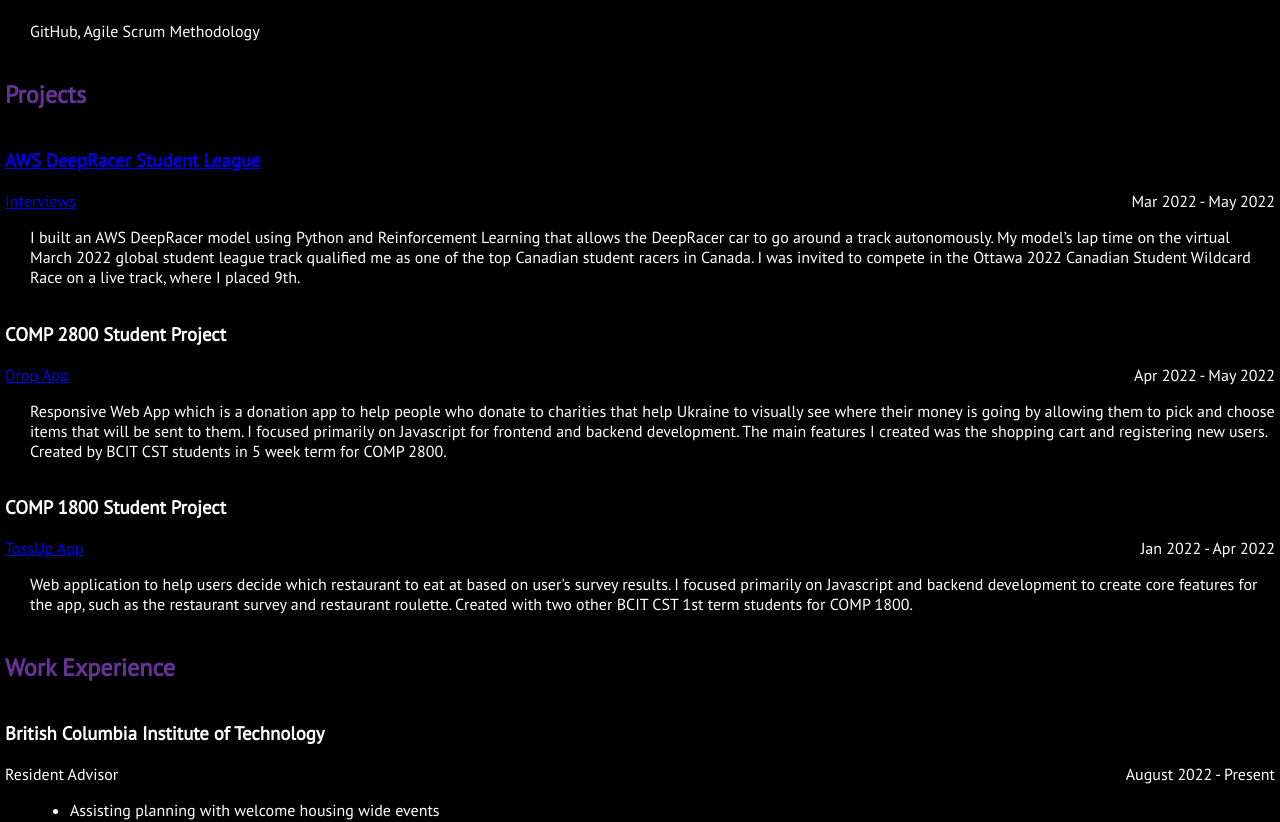
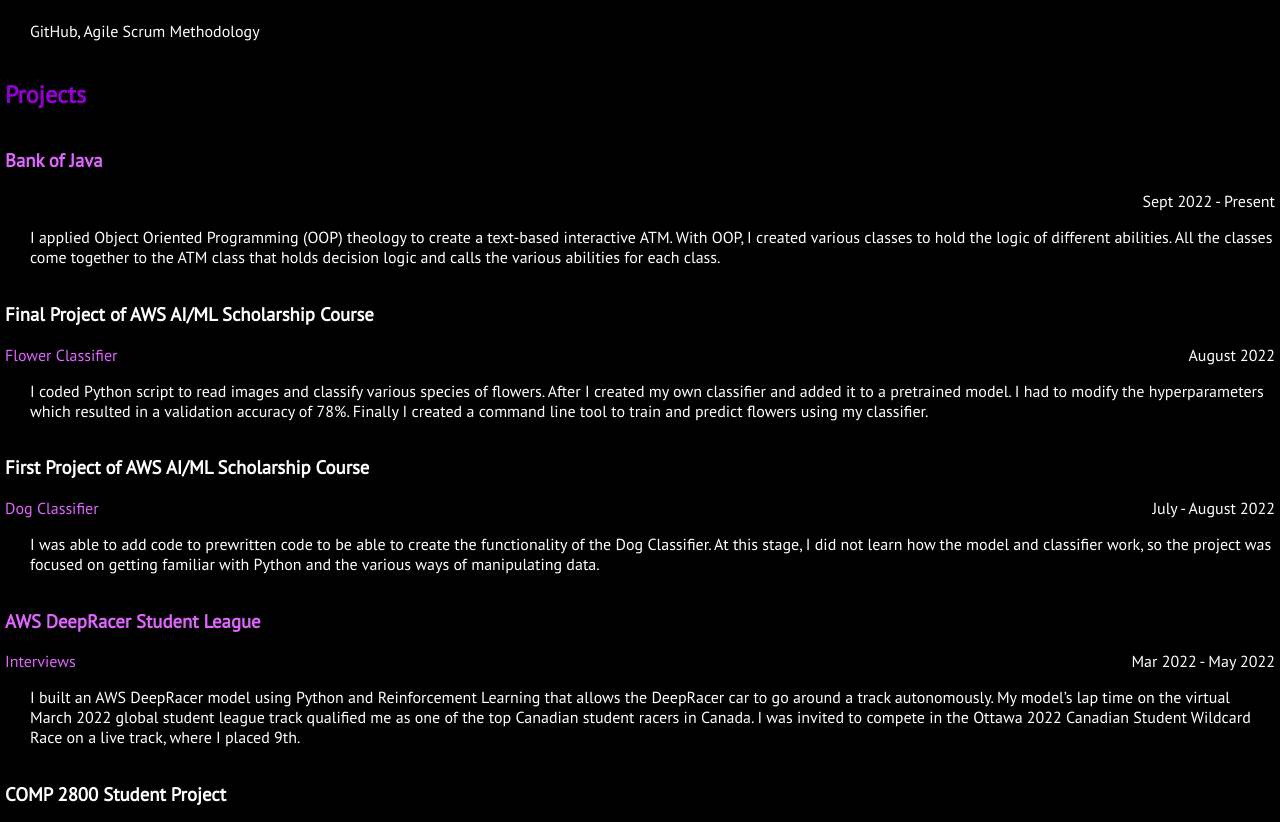
Before and after one commit to pdychinco/personalwebsite, a React (Create React App) app: page / in a window 1280 px wide. Shown: the part 1060-1882 px from the top of the page. Built offline with nearby package versions, Linux system fonts and the light colour scheme.

Commit message:
Added personal projects to website

```diff
--- a/src/App.css
+++ b/src/App.css
@@ -51,6 +51,19 @@
   height: 100%;
 }
 
+.Heading {
+  color: darkviolet;
+}
+
+a {
+  text-decoration: none;
+  color: #E065FF;
+}
+
+a:hover {
+  color: #3C4FFF;
+}
+
 #root {
   margin: 0;
   padding: 0;
@@ -98,9 +111,6 @@
   padding: 0;
 }
 
-.Heading {
-  color: rebeccapurple;
-}
 .Welcome, .Skills, .Projects, .Experience, .Education{
   background-color: black;
   padding: 1px 5px;
@@ -131,7 +141,7 @@
 }
 
 
-#project1, #project2, #project3, #exp1, #exp2, #exp3, #exp4, #educ1, #educ2, #educ3{
+#project1, #project2, #project3, #project4, #project5, #project6, #exp1, #exp2, #exp3, #exp4, #educ1, #educ2, #educ3{
   display: grid;
   grid-template-columns: 50% 50%;
   grid-template-rows: auto;
--- a/src/App.js
+++ b/src/App.js
@@ -4,7 +4,7 @@
 import cover from './img/background.jpg';
 
 function HeaderItem(props) {
-    return(
+    return (
         <div className={props.category + "Header"}>
             <a href={"#" + props.category}>{props.category}</a>
         </div>
@@ -22,7 +22,8 @@
         document.getElementById("root").style.marginLeft = "0";
     }
     return (
-      <div id="welcome" className="Welcome" style={{ backgroundImage:`url(${cover}`, backgroundRepeat:"no-repeat", backgroundSize:"contain"}}>
+        <div id="welcome" className="Welcome"
+             style={{backgroundImage: `url(${cover}`, backgroundRepeat: "no-repeat", backgroundSize: "contain"}}>
             <button className="openbtn" onClick={openNav}>☰</button>
             <div id="mySidebar" className="sidebar">
                 <a href="javascript:void(0)" className="closebtn" onClick={closeNav}>×</a>
@@ -35,7 +36,8 @@
                 <h1 id="name">PRINCETON <span>DYCHINCO</span></h1>
                 <h3 className="introDetails">CST Co-op Student</h3>
                 <h3 className="introDetails">AWS AI/ML Scholarship Recipient Fall 2022</h3>
-          <h4 className="introDetails">Finished Top 10 in Ottawa 2022 Canadian Student Wildcard Race of AWS DeepRacer Student League</h4>
+                <h4 className="introDetails">Finished Top 10 in Ottawa 2022 Canadian Student Wildcard Race of AWS
+                    DeepRacer Student League</h4>
             </div>
         </div>
     );
@@ -44,15 +46,14 @@
 function Content() {
     return (
         <div className="Content">
-        <Welcome />
-        <Skills />
-        <Projects />
-        <Experience />
-        <Education />
+            <Welcome/>
+            <Skills/>
+            <Projects/>
+            <Experience/>
+            <Education/>
         </div>
     );
 }
-
 
 
 function Skills() {
@@ -72,48 +73,82 @@
 }
 
 function Projects() {
-    return(
+    return (
         <div id="Projects" className="Projects">
             <h2 className="Heading">Projects</h2>
             <div id="project1">
+                <a href="https://github.com/pdychinco/bankOfJava"><h3 className="name">Bank of Java</h3></a>
+                <span className="date">Sept 2022 - Present</span><br/>
+                <p className="description">I applied Object Oriented Programming (OOP) theology to create a text-based
+                    interactive ATM. With OOP, I created various classes to hold the logic of different abilities. All
+                    the classes come together to the ATM class that holds decision logic and calls the various abilities
+                    for each class.</p>
+            </div>
+            <div id="project2">
+                <h3 className="name">Final Project of AWS AI/ML Scholarship Course</h3>
+                <span className="date">August 2022</span><br/>
+
+                <a href="https://github.com/pdychinco/flowerclassifier">Flower Classifier</a>
+                <p className="description">I coded Python script to read images and classify various species of flowers.
+                    After I created my own classifier and added it to a pretrained model. I had to modify the
+                    hyperparameters which resulted in a validation accuracy of 78%. Finally I created a command line
+                    tool to train and predict flowers using my classifier.</p>
+            </div>
+            <div id="project3">
+                <h3 className="name">First Project of AWS AI/ML Scholarship Course</h3>
+                <span className="date">July - August 2022</span><br/>
+
+                <a href="https://github.com/pdychinco/dogclassifier">Dog Classifier</a>
+                <p className="description">I was able to add code to prewritten code to be able to create the
+                    functionality of the Dog Classifier. At this stage, I did not learn how the model and classifier
+                    work, so the project was focused on getting familiar with Python and the various ways of
+                    manipulating data.</p>
+            </div>
+            <div id="project4">
                 <a className="name" href="https://aws.amazon.com/deepracer/"><h3>AWS DeepRacer Student League</h3></a>
                 <span className="date">Mar 2022 - May 2022</span><br/>
 
                 <a href="https://linkmix.co/10172673">Interviews</a>
-            <p className="description">I built an AWS DeepRacer model using Python and Reinforcement Learning that allows the DeepRacer car to
+                <p className="description">I built an AWS DeepRacer model using Python and Reinforcement Learning that
+                    allows the DeepRacer car to
                     go around a
                     track autonomously.
-                My model’s lap time on the virtual March 2022 global student league track qualified me as one of the top
+                    My model’s lap time on the virtual March 2022 global student league track qualified me as one of the
+                    top
                     Canadian
                     student racers in Canada.
                     I was invited to compete in the Ottawa 2022 Canadian Student Wildcard Race on a live track, where I
                     placed 9th.</p>
             </div>
 
-        <div id="project2">
+            <div id="project5">
                 <h3 className="name">COMP 2800 Student Project</h3>
                 <span className="date">Apr 2022 - May 2022</span><br/>
 
                 <a href="https://agile-earth-44618.herokuapp.com">Drop App</a>
-            <p className="description">Responsive Web App which is a donation app to help people who donate to charities that help Ukraine to
+                <p className="description">Responsive Web App which is a donation app to help people who donate to
+                    charities that help Ukraine to
                     visually see
                     where their money is going by allowing them to pick and choose items that will be sent to them. I
                     focused primarily
                     on
-                Javascript for frontend and backend development. The main features I created was the shopping cart and
+                    Javascript for frontend and backend development. The main features I created was the shopping cart
+                    and
                     registering
                     new
                     users. Created by BCIT CST students in 5 week term for COMP 2800.</p>
             </div>
 
-        <div id="project3">
+            <div id="project6">
                 <h3 className="name">COMP 1800 Student Project</h3>
                 <span className="date">Jan 2022 - Apr 2022</span><br/>
 
                 <a href="https://comp1800-bby08-a726f.web.app">TossUp App</a>
-            <p className="description">Web application to help users decide which restaurant to eat at based on user's survey results. I focused
+                <p className="description">Web application to help users decide which restaurant to eat at based on
+                    user's survey results. I focused
                     primarily
-                on Javascript and backend development to create core features for the app, such as the restaurant survey
+                    on Javascript and backend development to create core features for the app, such as the restaurant
+                    survey
                     and
                     restaurant roulette. Created with two other BCIT CST 1st
                     term students for COMP 1800.</p>
@@ -133,7 +168,9 @@
                 <ul className="description">
                     <li>Assisting planning with welcome housing wide events</li>
                     <li>Supporting residents with transition to Student Housing and academic life at BCIT</li>
-                  <li>Promote, sponsor and organize house specific events to foster community and relationship with students</li>
+                    <li>Promote, sponsor and organize house specific events to foster community and relationship with
+                        students
+                    </li>
                 </ul>
             </div>
             <div id="exp2">
@@ -142,10 +179,12 @@
                 <p className="title">Shelter Worker</p>
                 <ul className="description">
                     <li>Perform client intake and discharge functions as necessary during shift</li>
-                  <li>Using knowledge about homelessness, addictions, and mental health to provide emotional support as
+                    <li>Using knowledge about homelessness, addictions, and mental health to provide emotional support
+                        as
                         needed
                     </li>
-                  <li>Maintain records and statistics, ensuring all required documentation is accurate and complete</li>
+                    <li>Maintain records and statistics, ensuring all required documentation is accurate and complete
+                    </li>
                 </ul>
             </div>
 
@@ -198,7 +237,8 @@
                 <div className="description">
                     <p className="degree">Nanodegree: AI Programming with Python</p>
                     <p id="detail">Course offered through AWS AI & ML Scholarship</p>
-                    <p>Topics Covered: Jupyter Notebooks, NumPy, Anaconda, pandas, Matplotlib, Linear Algebra, Calculus, Neural Networks</p>
+                    <p>Topics Covered: Jupyter Notebooks, NumPy, Anaconda, pandas, Matplotlib, Linear Algebra, Calculus,
+                        Neural Networks</p>
                 </div>
             </div>
 
@@ -212,12 +252,15 @@
         </div>
     );
 }
+
 function Footer() {
-    return(
+    return (
         <div className="Footer">
             <div className="links">
-                <a href="https://www.github.com/pdychinco"><img id="github" src={github} alt="GitHub" width="64" height="64"/></a>
-                <a href="https://www.linkedin.com/in/prdychinco"><img id="linkedin" src={linkedin} alt="LinkedIn" width="72" height="64"/></a>
+                <a href="https://www.github.com/pdychinco"><img id="github" src={github} alt="GitHub" width="64"
+                                                                height="64"/></a>
+                <a href="https://www.linkedin.com/in/prdychinco"><img id="linkedin" src={linkedin} alt="LinkedIn"
+                                                                      width="72" height="64"/></a>
             </div>
             <h3>604-379-3939 · PDYCHINCO@MY.BCIT.CA</h3>
             <p>© 2022 Princeton Dychinco</p>
@@ -231,8 +274,8 @@
         <div className="App">
             {/*<Header />*/}
 
-      <Content />
-      <Footer />
+            <Content/>
+            <Footer/>
         </div>
     );
 }
```
Lines whose indentation alone changed are shown as unchanged.
